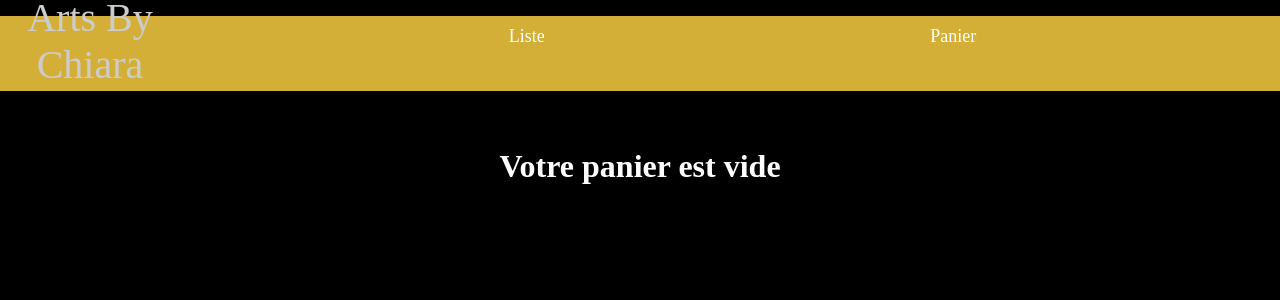
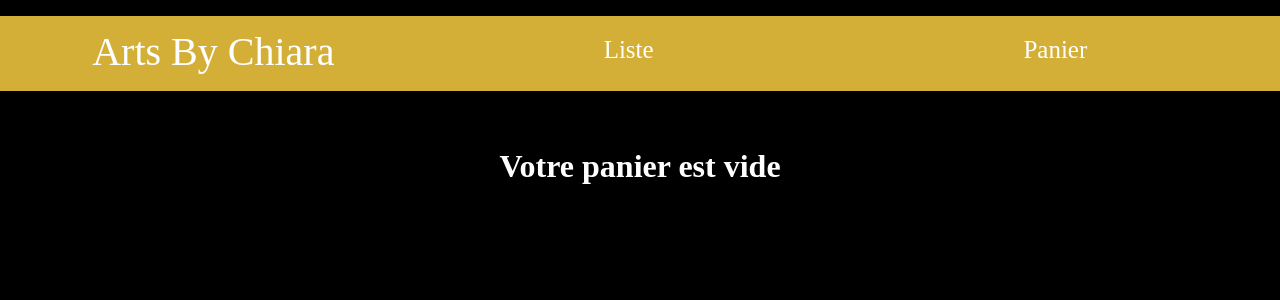
Before and after one commit to SuperKiment/app-art-by-chaira, a React (Vite) app in the folder app-art-by-chiara/: page /panier in a window 1280 px wide. Shown: the top 300 px of the page. Built offline with nearby package versions, Linux system fonts and the light colour scheme.

Commit message:
réparé la navbar

```diff
--- a/app-art-by-chiara/src/css/style.css
+++ b/app-art-by-chiara/src/css/style.css
@@ -1,5 +1,6 @@
 * {
   color: #fff;
+  transition: 200ms;
 }
 
 .product-list {
@@ -127,6 +128,11 @@ html {
   padding: 10px;
   color: #fff;
   text-decoration: none;
+  width: 90%;
+  font-size: 25px;
+  padding-bottom: 0;
+  padding-top: 20px;
+
 }
 
 .lien:hover {
@@ -141,6 +147,9 @@ html {
 .special-link {
   color: white; /* Couleur jaune pour l'élément spécial */
   font-size: 40px; /* Taille de police plus grande pour l'élément spécial */
+  width: 100%;
+  padding-bottom: 10;
+  padding-top: 10px;
 }
 
 .lien:hover,
```
